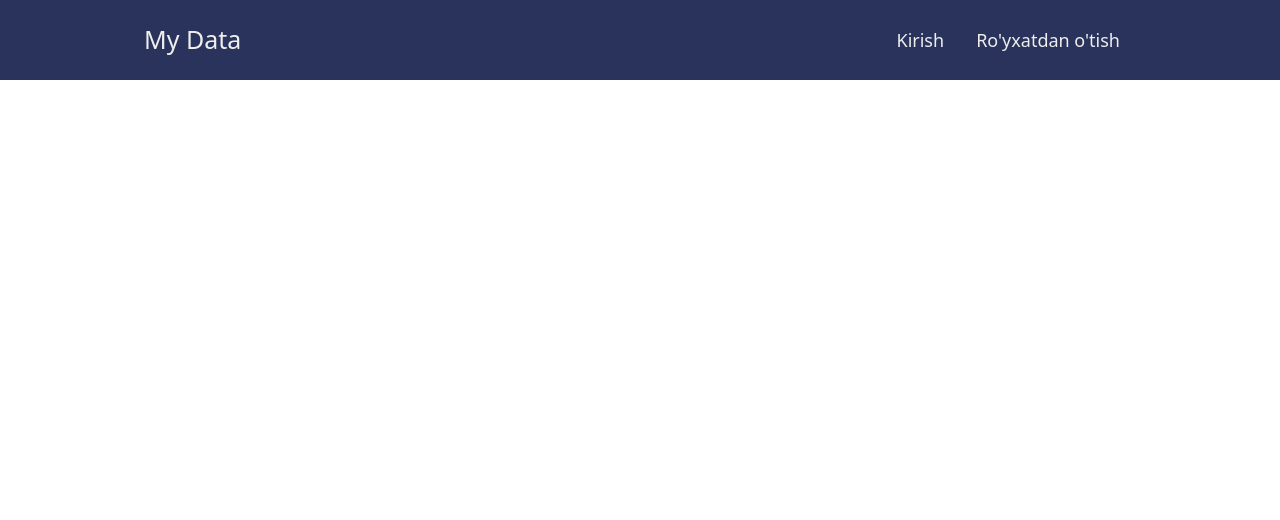
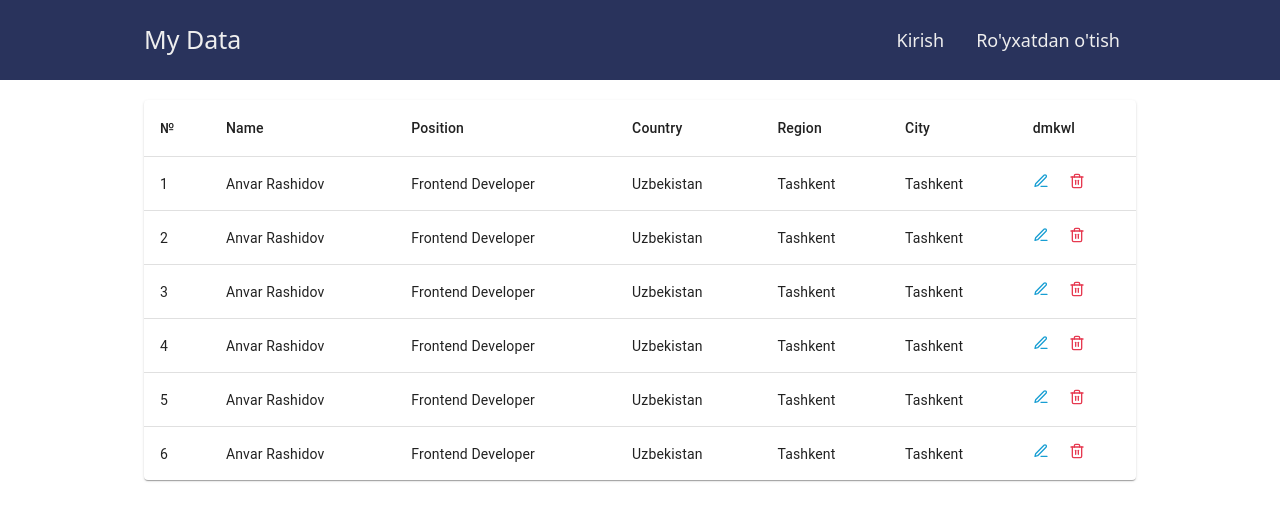
Before and after one commit to rashidovDev/todo-app, a React (Create React App) app: page / in a window 1280 px wide. Shown: the top 520 px of the page. Built offline with nearby package versions, Linux system fonts and the light colour scheme.

Commit message:
adding ListItem

```diff
--- a/package.json
+++ b/package.json
@@ -10,11 +10,17 @@
     "@testing-library/jest-dom": "^5.16.5",
     "@testing-library/react": "^13.4.0",
     "@testing-library/user-event": "^13.5.0",
+    "axios": "^1.2.1",
     "react": "^18.2.0",
     "react-dom": "^18.2.0",
+    "react-feather": "^2.0.10",
     "react-icons": "^4.7.1",
+    "react-redux": "^8.0.5",
     "react-router-dom": "^6.4.4",
     "react-scripts": "5.0.1",
+    "redux": "^4.2.0",
+    "redux-devtools-extension": "^2.13.9",
+    "redux-thunk": "^2.4.2",
     "web-vitals": "^2.1.4"
   },
   "scripts": {
--- a/src/App.js
+++ b/src/App.js
@@ -1,18 +1,14 @@
 import React from 'react'
 import { Routes, Route } from 'react-router-dom'
-import { Navbar } from './components/navigation'
+import { List, Navbar } from './components/navigation'
 
 const App = () => {
-
-
-  const a = "anvar"
-  console.log(a)
 
   return (
     <>
     <Navbar/>
     <Routes>
-
+     <Route path='/' element={<List/>} />
     </Routes>
     </>
   )
--- /dev/null
+++ b/src/components/list/List.jsx
@@ -0,0 +1,37 @@
+import * as React from 'react';
+import Table from '@mui/material/Table';
+import TableBody from '@mui/material/TableBody';
+import TableContainer from '@mui/material/TableContainer';
+import TableHead from '@mui/material/TableHead';
+import Paper from '@mui/material/Paper';
+import TableCell from '@mui/material/TableCell';
+import TableRow from '@mui/material/TableRow';
+import ListItem from './ListItem';
+
+const List = () => {
+
+  return (
+    <div className='md:w-[80%] m-auto px-4 mt-5'>
+    <TableContainer component={Paper}>
+    <Table sx={{ minWidth: 650 }} aria-label="simple table">
+      <TableHead>
+        <TableRow>
+        <TableCell>№</TableCell>
+        <TableCell >Name</TableCell>
+          <TableCell align="left">Position</TableCell>
+          <TableCell align="left">Country</TableCell>
+          <TableCell align="left">Region</TableCell>
+          <TableCell align="left">City</TableCell>
+          <TableCell align="left">dmkwl</TableCell>
+        </TableRow>
+      </TableHead>
+      <TableBody>
+         <ListItem/>
+      </TableBody>
+    </Table>
+  </TableContainer>
+    </div>
+  )
+}
+
+export default List
--- /dev/null
+++ b/src/components/list/ListItem.jsx
@@ -0,0 +1,48 @@
+import React, { useEffect, useState } from 'react'
+import {useSelector} from "react-redux"
+import TableRow from '@mui/material/TableRow';
+import TableCell from '@mui/material/TableCell';
+import {
+    Edit3,
+    Search,
+    PlusCircle,
+    Trash2,
+    UserCheck,
+    CheckCircle,
+    XCircle,
+ } from "react-feather";
+
+
+
+const ListItem = () => {
+
+  const developers = useSelector(state => state.developers.developers)
+
+  return (
+    <>
+    {developers.map((developer, idx) => (
+     <TableRow
+            key={idx + 1}
+            sx={{'&:last-child td, &:last-child th': { border: 0 } }}
+          >
+             <TableCell component="th" scope="row">
+                {idx+1}
+            </TableCell>
+            <TableCell component="th" scope="row">
+               {developer.name}
+            </TableCell>
+            <TableCell align="left">{developer.position}</TableCell>
+            <TableCell align="left">{developer.country}</TableCell>
+            <TableCell align="left">{developer.region}</TableCell>
+            <TableCell align="left">{developer.city}</TableCell>
+            <TableCell align="left">
+                <button className='mr-5'>  <Edit3 color={"#189ED3"} size={16} /></button>
+                <button> <Trash2 color={"#E63950"} size={16} /></button>
+            </TableCell>
+          </TableRow>
+    ))}
+    </>
+  )
+}
+
+export default ListItem
--- a/src/components/navigation.js
+++ b/src/components/navigation.js
@@ -1 +1,2 @@
 export {default as Navbar} from "./navbar/Navbar"
+export {default as List} from "./list/List"
--- a/src/index.js
+++ b/src/index.js
@@ -3,10 +3,15 @@ import ReactDOM from 'react-dom/client';
 import './index.css';
 import App from './App';
 import { BrowserRouter } from 'react-router-dom';
+import { Provider } from 'react-redux';
+import { store } from './store';
+// import store from "./store/index"
 
 const root = ReactDOM.createRoot(document.getElementById('root'));
 root.render(
+  <Provider store={store}>
   <BrowserRouter>
     <App />
   </BrowserRouter>
+  </Provider>
 );
--- /dev/null
+++ b/src/store/developerReducer.js
@@ -0,0 +1,55 @@
+const defaultState = {
+    developers : [
+        {
+            name : "Anvar Rashidov",
+            position : "Frontend Developer",
+            country : "Uzbekistan",
+            region : "Tashkent",
+            city : "Tashkent"
+        },
+        {
+            name : "Anvar Rashidov",
+            position : "Frontend Developer",
+            country : "Uzbekistan",
+            region : "Tashkent",
+            city : "Tashkent"
+        },
+        {
+            name : "Anvar Rashidov",
+            position : "Frontend Developer",
+            country : "Uzbekistan",
+            region : "Tashkent",
+            city : "Tashkent"
+        },
+        {
+            name : "Anvar Rashidov",
+            position : "Frontend Developer",
+            country : "Uzbekistan",
+            region : "Tashkent",
+            city : "Tashkent"
+        },
+        {
+            name : "Anvar Rashidov",
+            position : "Frontend Developer",
+            country : "Uzbekistan",
+            region : "Tashkent",
+            city : "Tashkent"
+        },
+        {
+            name : "Anvar Rashidov",
+            position : "Frontend Developer",
+            country : "Uzbekistan",
+            region : "Tashkent",
+            city : "Tashkent"
+        },
+    ]
+}
+
+export const developerReducer = (state = defaultState, action) => {
+    switch(action.type){
+
+
+       default :
+           return state
+    }
+}
--- /dev/null
+++ b/src/store/index.js
@@ -0,0 +1,10 @@
+import {applyMiddleware, combineReducers, createStore} from "redux";
+import { developerReducer } from "./developerReducer";
+import {composeWithDevTools} from "redux-devtools-extension";
+import thunk from "redux-thunk";
+
+const rootReducer = combineReducers({
+    developers : developerReducer
+})
+
+export const store = createStore(rootReducer, composeWithDevTools(applyMiddleware(thunk)))
```
Also changed, not shown: 1 other file (tests, documents, lock files or other folders).
